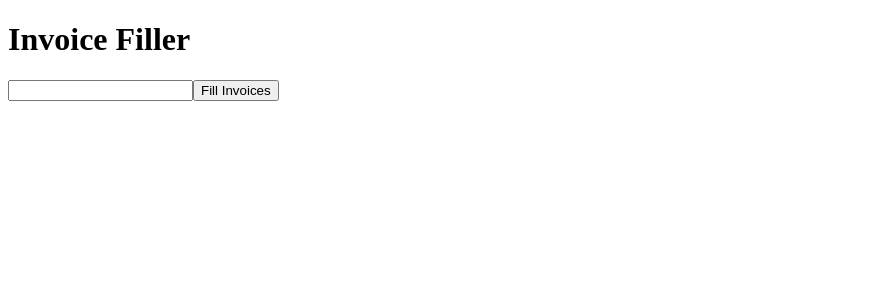
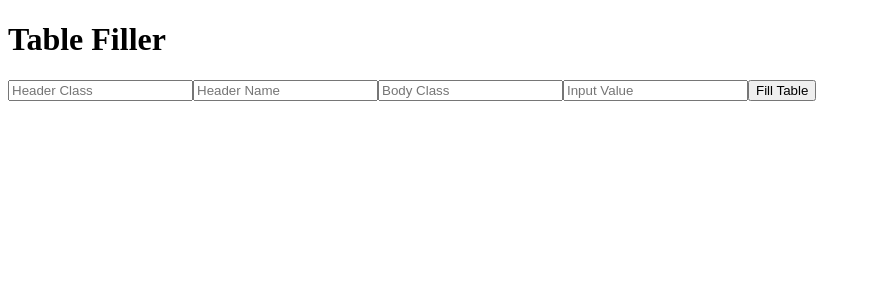
Before and after one commit to yhwlorz/kry-fill-data-extension, a React app: page / in a window 1280 px wide. Shown: the top 300 px of the page, without its empty margins (0-871 px from the left). Built offline with nearby package versions, Linux system fonts and the light colour scheme.

Commit message:
调整插件样式

```diff
--- a/public/index.html
+++ b/public/index.html
@@ -8,6 +8,6 @@
 </head>
 <body>
     <div id="root"></div>
-    <script src="../build/index.js"></script>
+    <script src="index.js"></script>
 </body>
 </html>
--- a/src/App.tsx
+++ b/src/App.tsx
@@ -2,32 +2,53 @@
 import React, { useState } from 'react';
 
 const App: React.FC = () => {
-  const [value, setValue] = useState('');
+  const [headerClass, setHeaderClass] = useState('');
+  const [headerName, setHeaderName] = useState('');
+  const [bodyClass, setBodyClass] = useState('');
+  const [inputValue, setInputValue] = useState('');
 
-  const fillInvoices = () => {
+  const fillTable = () => {
     chrome.runtime.sendMessage({
       action: 'fill',
-      selector: '.invoice-input',
-      value,
-      pageSize: 500
+      headerClass,
+      headerName,
+      bodyClass,
+      inputValue
     });
   };
 
   return (
     <div>
-      <h1>Invoice Filler</h1>
+      <h1>Table Filler</h1>
       <input
         type="text"
-        value={value}
-        onChange={e => setValue(e.target.value)}
+        placeholder="Header Class"
+        value={headerClass}
+        onChange={e => setHeaderClass(e.target.value)}
       />
-      <button onClick={fillInvoices}>
-        Fill Invoices
+      <input
+        type="text"
+        placeholder="Header Name"
+        value={headerName}
+        onChange={e => setHeaderName(e.target.value)}
+      />
+      <input
+        type="text"
+        placeholder="Body Class"
+        value={bodyClass}
+        onChange={e => setBodyClass(e.target.value)}
+      />
+      <input
+        type="text"
+        placeholder="Input Value"
+        value={inputValue}
+        onChange={e => setInputValue(e.target.value)}
+      />
+      <button onClick={fillTable}>
+        Fill Table
       </button>
     </div>
   );
 };
 
 export default App;
-
-//以上代码中，我们首先从React库导入了React和useState。然后定义了一个App组件，这个组件有一个输入框和一个按钮。当按钮被点击时，会向background脚本发送一个动作为"fill"的消息，包含CSS选择器、要填充的值和页面大小。这些值可以根据实际需求进行调整。
--- a/src/injectScript.ts
+++ b/src/injectScript.ts
@@ -1,10 +1,14 @@
 // src/injectScript.ts
 
-import findAndFill from './utils/findAndFill';
+//import findAndFill from './utils/findAndFill';
+import fillTable from './utils/fillTable';
 
 function injectScript() {
   const scriptElement = document.createElement('script');
-  scriptElement.textContent = `(${findAndFill.toString()})();`;
+  //(${findAndFill.toString()})() 带最后的括号，就是自执行函数
+  //scriptElement.textContent = `(${findAndFill.toString()});`;
+  scriptElement.textContent = `(${fillTable.toString()});`;
+
   document.documentElement.appendChild(scriptElement);
 }
 
--- /dev/null
+++ b/src/utils/fillTable.ts
@@ -0,0 +1,78 @@
+// fillTable.ts
+declare global {
+    interface Window {
+        fillTable: (headerClass: string, headerName: string, bodyClass: string, inputValue: string) => void;
+    }
+  }
+
+const findElementWithText = (node: Node, text: string): Node | null => {
+    if (node.nodeType === Node.TEXT_NODE && node.textContent?.trim() === text) {
+      return node;
+    }
+
+    for (let i = 0; i < node.childNodes.length; i++) {
+      const found = findElementWithText(node.childNodes[i], text);
+      if (found) {
+        return found;
+      }
+    }
+
+    return null;
+  }
+
+  const findEditableElement = (node: Node): HTMLElement | null => {
+    if (node.nodeType === Node.ELEMENT_NODE) {
+      const element = node as HTMLElement;
+      if (element.tagName === 'INPUT' || element.tagName === 'TEXTAREA' || element.contentEditable === 'true') {
+        return element;
+      }
+    }
+
+    for (let i = 0; i < node.childNodes.length; i++) {
+      const found = findEditableElement(node.childNodes[i]);
+      if (found) {
+        return found;
+      }
+    }
+
+    return null;
+  }
+
+   const fillTable = (headerClass: string, headerName: string, bodyClass: string, inputValue: string) => {
+    const header = document.querySelector(`.${headerClass}`);
+    const body = document.querySelector(`.${bodyClass}`);
+
+    if (!header || !body) {
+      console.error('Could not find table header or body');
+      return;
+    }
+
+    const headers = Array.from(header.querySelectorAll('th'));
+    const columnIndex = headers.findIndex(th => findElementWithText(th, headerName) !== null);
+
+    if (columnIndex === -1) {
+      console.error(`Could not find header with name "${headerName}"`);
+      return;
+    }
+
+    const rows = Array.from(body.querySelectorAll('tr'));
+    rows.forEach(row => {
+      const cells = Array.from(row.querySelectorAll('td'));
+      const cell = cells[columnIndex];
+      if (cell) {
+        const editable = findEditableElement(cell);
+        if (editable) {
+          if (editable.tagName === 'INPUT' || editable.tagName === 'TEXTAREA') {
+            (editable as HTMLInputElement).value = inputValue;
+            editable.dispatchEvent(new Event('input', { bubbles: true, cancelable: true }));
+          } else if (editable.contentEditable === 'true') {
+            editable.textContent = inputValue;
+          }
+        }
+      }
+    });
+  }
+
+  window.fillTable = fillTable;
+
+  export default fillTable;
--- a/src/utils/findAndFill.ts
+++ b/src/utils/findAndFill.ts
@@ -7,7 +7,11 @@
 
 
 const findAndFill = (selector: string, value: string, pageSize: number) => {
+    //打印selector
+    console.log("selector:",selector);
     let elements = Array.from(document.querySelectorAll(selector)) as HTMLInputElement[];
+    //elements判空
+    console.log("elements.length:",elements.length);
 
     let filled = 0;
     let index = 0;
--- a/webpack.config.js
+++ b/webpack.config.js
@@ -6,6 +6,7 @@ module.exports = {
   entry: {
     contentscript: "./src/contentscript.ts",
     background: "./src/background.ts",
+    injectScript: "./src/injectScript.ts",
     index: './src/index.tsx'
   },
   output: {
```
Also changed, not shown: src/background.ts (+7 -9 lines), src/contentscript.ts (+8 -1 lines), public/manifest.json, 1 other file (tests, documents, lock files or other folders).
